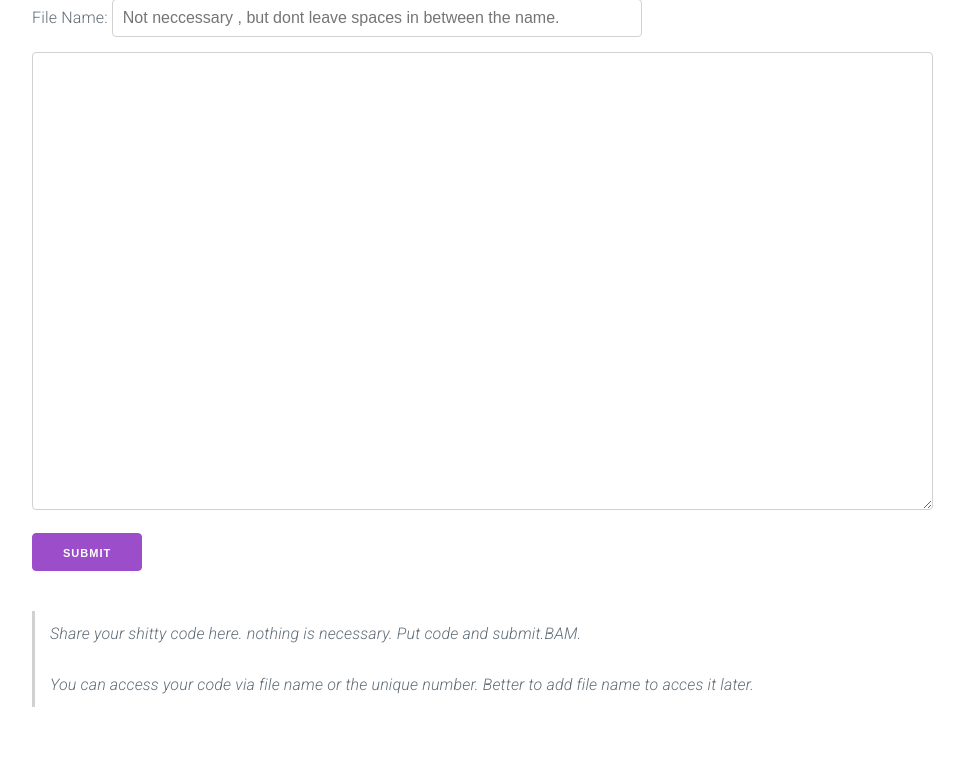
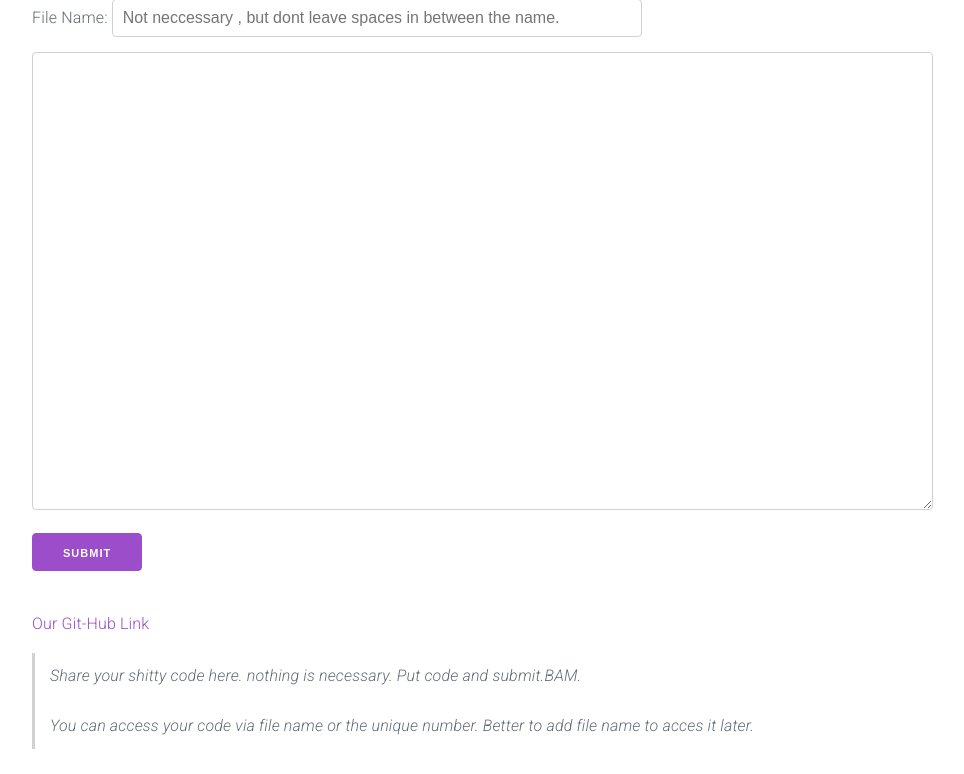
Before and after one commit to sourabhtk37/CodeShare, a Django app: page / in a window 1280 px wide. Shown: the part 57-831 px from the top of the page, without its empty margins (78-1042 px from the left). Before the commit the page ends 764 px from the top, so only its background shows below. Run offline with Django 3.2, Linux system fonts and the light colour scheme.

Commit message:
Url added

```diff
--- a/code_share/app_code_share/templates/app_code_share/homepage.html
+++ b/code_share/app_code_share/templates/app_code_share/homepage.html
@@ -45,6 +45,8 @@
                         <input type="submit" value="submit"><br>
                      {%endif%}
                     </form>
+                    <a href="https://github.com/sourabhtk37/CodeShare/issues/11">Our Git-Hub Link</a>
+
                     <blockquote>
                         <p><em>Share your shitty code here. nothing is necessary. Put code and submit.BAM.</em></p>
                         <p><em>You can access your code via file name or the unique number. Better to add file name to acces it later.</em></p>
```
